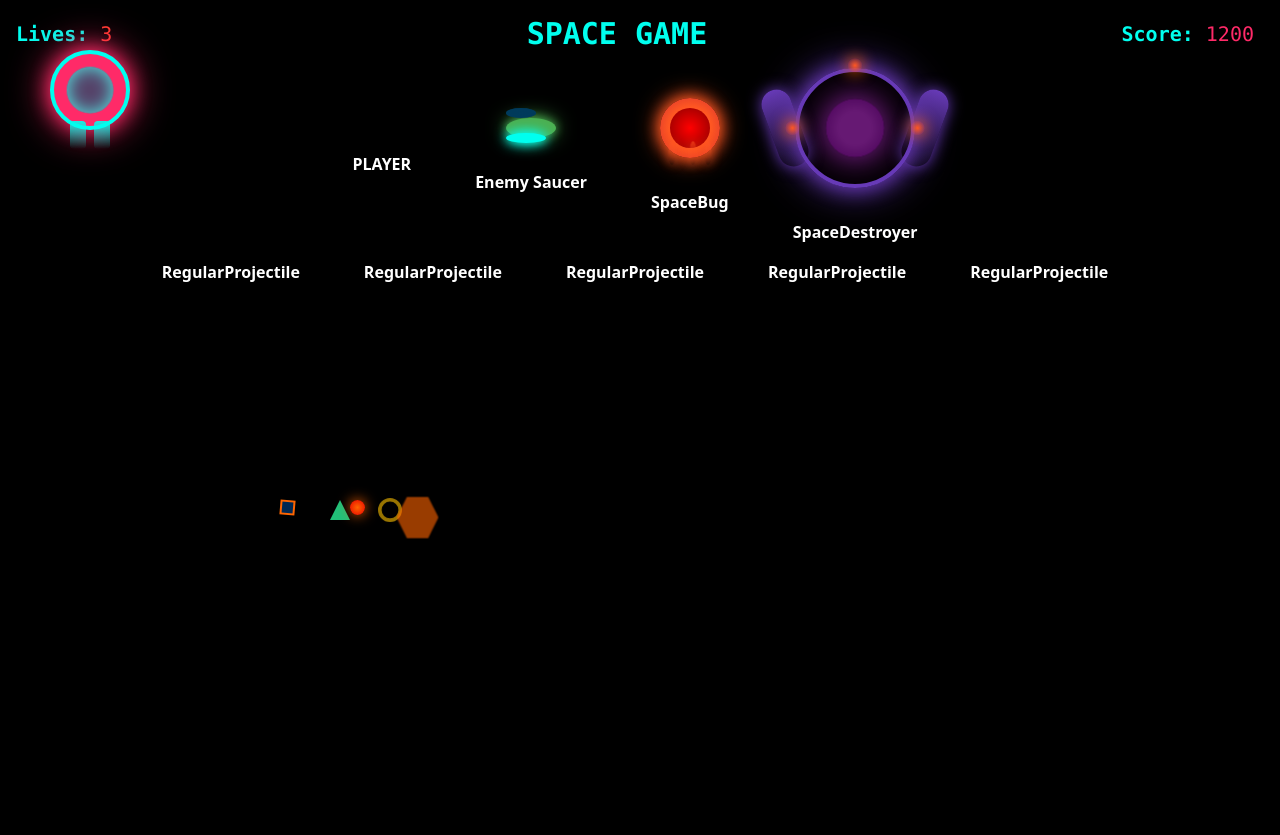
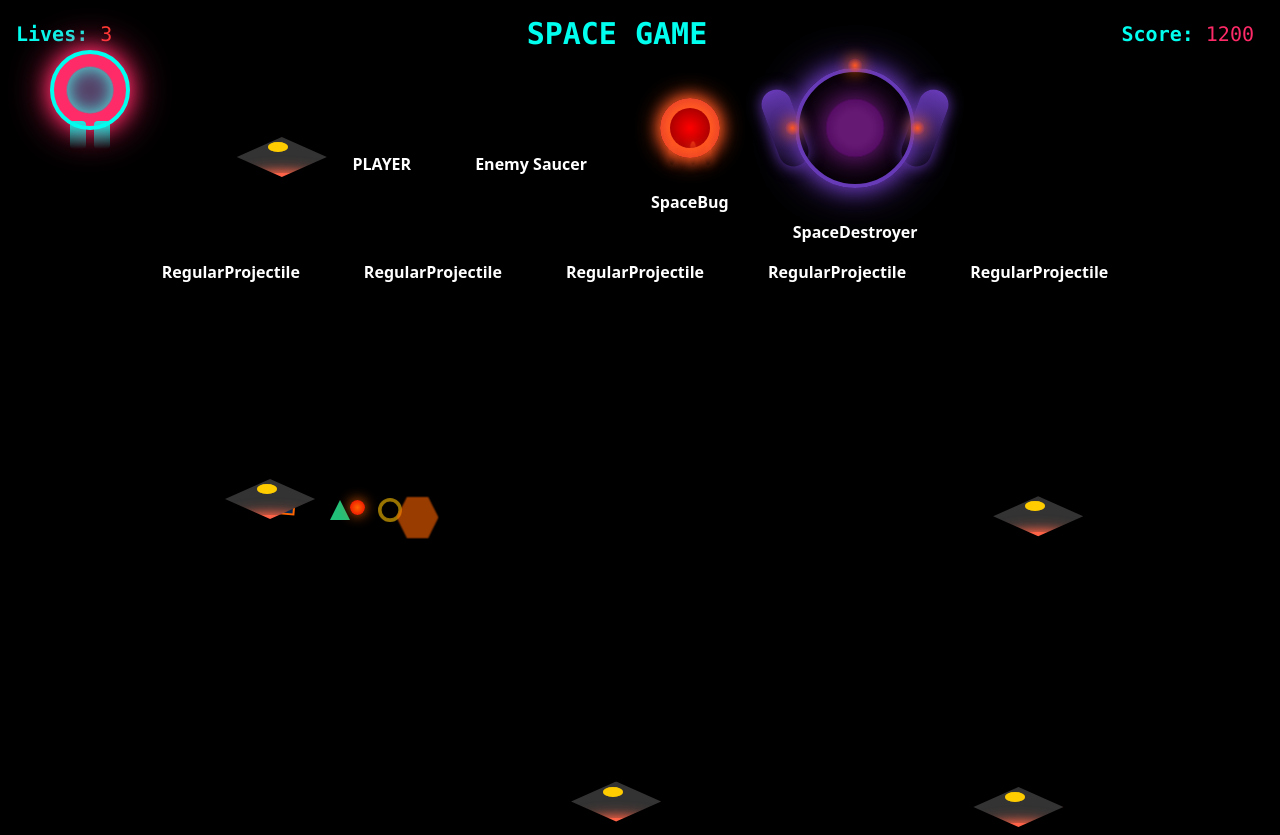
Before and after one commit to TejasKedare/space-game, a React (Create React App) app: page / in a window 1280 px wide. Before the commit the page ends 800 px from the top, so only its background shows below. Built offline with nearby package versions, Linux system fonts and the light colour scheme.

Commit message:
changed EnemySaucer design and added movement mechanism to it

```diff
--- a/src/modules/enemy/EnemySaucer/EnemySaucer.css
+++ b/src/modules/enemy/EnemySaucer/EnemySaucer.css
@@ -1,28 +1,61 @@
 .enemy-saucer {
-    position: relative;
-    width: 50px;
-    height: 20px;
-    background: #4caf50; /* Alien green */
+  position: absolute;
+  width: 90px;
+  height: 40px;
+  background: #333333; /* Darker color for the body */
   border-radius: 50%;
-    box-shadow: 0 0 10px #4caf50, 0 0 20px #4caf50;
+  box-shadow: 0 0 10px #ff4500, 0 0 20px #ff4500; /* Darker but glowing orange accents */
+  animation: moveDownAndLeftRight 10s ease-in-out infinite;
+  display: flex;
+  justify-content: center;
+  align-items: center;
+  z-index: 2;
+  clip-path: polygon(50% 0%, 100% 50%, 50% 100%, 0% 50%);
 }
 
 .saucer-top {
   position: absolute;
-    top: -10px;
-    width: 30px;
-    height: 10px;
-    background: #003b5c; /* Navy */
+  top: -15px;
+  width: 60px;
+  height: 15px;
+  background: #222222; /* Darker top */
   border-radius: 50%;
-    box-shadow: inset 0 0 5px #003b5c;
+  box-shadow: inset 0 0 5px #222222;
 }
 
 .saucer-bottom {
   position: absolute;
-    bottom: -5px;
-    width: 40px;
+  bottom: -8px;
+  width: 70px;
+  height: 12px;
+  background: #ff6347; /* Orange-red glow */
+  border-radius: 50%;
+  box-shadow: 0 0 10px #ff6347, 0 0 15px #ff6347; /* Propulsion effect */
+}
+
+/* Glowing cockpit to show the front */
+.saucer-cockpit {
+  position: absolute;
+  top: 5px;
+  left: 35%;
+  width: 20px;
   height: 10px;
-    background: #00ffef; /* Cyan glow */
+  background: #ffcc00; /* Bright yellow to stand out */
   border-radius: 50%;
-    box-shadow: 0 0 10px #00ffef, 0 0 15px #00ffef;
+  box-shadow: inset 0 0 5px #ffcc00;
 }
+
+@keyframes moveDownAndLeftRight {
+  0% {
+    top: -100px; /* Start off-screen */
+    left: calc(100vw * var(--random-x)); /* Random horizontal position */
+  }
+  50% {
+    top: calc(50vh * var(--random-y)); /* Move in vertical direction */
+    left: calc(50vw * var(--random-x)); /* Move to random horizontal direction */
+  }
+  100% {
+    top: 100vh; /* End at the bottom of the screen */
+    left: calc(100vw * var(--random-x)); /* End at random horizontal position */
+  }
+}
--- a/src/modules/enemy/EnemySaucer/EnemySaucer.jsx
+++ b/src/modules/enemy/EnemySaucer/EnemySaucer.jsx
@@ -1,12 +1,47 @@
-import React from "react";
+import React, { useEffect, useState } from "react";
 import "./EnemySaucer.css";
 
 const EnemySaucer = () => {
+  const [saucers, setSaucers] = useState([]);
+
+  // Function to generate random values for movement
+  const generateRandomMovement = () => {
+    return {
+      randomX: Math.random(),  // random horizontal start
+      randomY: Math.random(),  // random vertical start
+      duration: Math.random() * 5 + 5 + "s",  // random speed (slow)
+    };
+  };
+
+  useEffect(() => {
+    const numberOfSaucers = 5; // number of saucers to generate
+    const newSaucers = [];
+
+    for (let i = 0; i < numberOfSaucers; i++) {
+      newSaucers.push(generateRandomMovement());
+    }
+
+    setSaucers(newSaucers);
+  }, []);
+
   return (
-    <div className="enemy-saucer">
-      <div className="saucer-top"></div>
-      <div className="saucer-bottom"></div>
-    </div>
+    <>
+      {saucers.map((movement, index) => (
+        <div
+          key={index}
+          className="enemy-saucer"
+          style={{
+            animationDuration: movement.duration,  // to slow down movement for each saucer
+            '--random-x': movement.randomX,  // to set random X direction
+            '--random-y': movement.randomY,  // to set random Y direction
+          }}
+        >
+          <div className="saucer-top"></div>
+          <div className="saucer-bottom"></div>
+          <div className="saucer-cockpit"></div>
+        </div>
+      ))}
+    </>
   );
 };
 
--- a/src/pages/game-page/GamePage.jsx
+++ b/src/pages/game-page/GamePage.jsx
@@ -1,6 +1,7 @@
 import React from "react";
 import "./GamePage.css";
 import Player from "../../modules/player/Player";
+import EnemySaucer from "../../modules/enemy/EnemySaucer/EnemySaucer";
 
 function GamePage() {
   return (
@@ -13,6 +14,9 @@ function GamePage() {
 
       {/* Player */}
       <Player />
+
+      {/* Enemy Saucer */}
+      <EnemySaucer/>
     </div>
   );
 }
```
Lines whose indentation alone changed are shown as unchanged.
